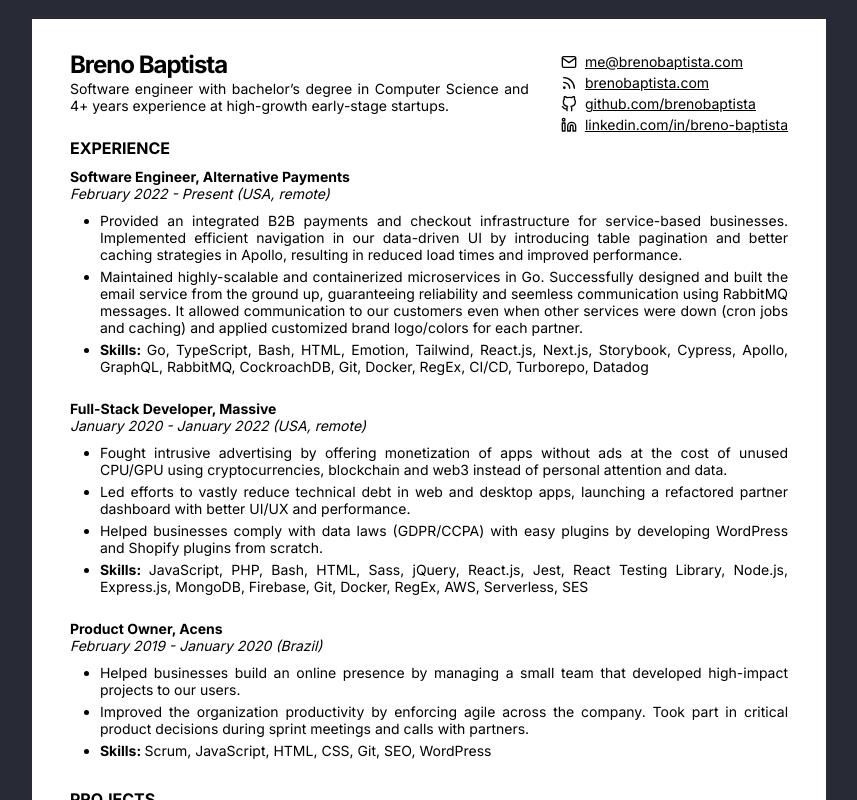
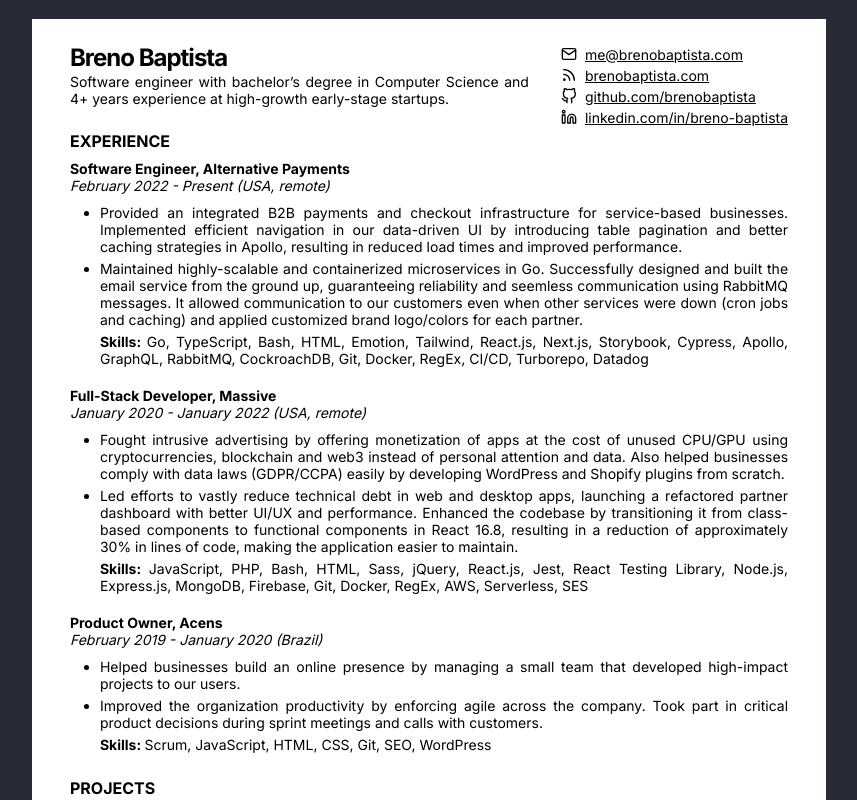
Before and after one commit to brenobaptista/blog, a Next.js app: page /resume in a window 1280 px wide. Shown: the top 800 px of the page, without its empty margins (211-1068 px from the left). Built offline with nearby package versions, Linux system fonts and the light colour scheme.

Commit message:
Update resume

```diff
--- a/src/pages/resume.tsx
+++ b/src/pages/resume.tsx
@@ -96,12 +96,9 @@ const Resume = () => (
                 caching) and applied customized brand logo/colors for each
                 partner.
               </li>
-              <li>
-                <b>Skills: </b>Go, TypeScript, Bash, HTML, Emotion, Tailwind,
-                React.js, Next.js, Storybook, Cypress, Apollo, GraphQL,
-                RabbitMQ, CockroachDB, Git, Docker, RegEx, CI/CD, Turborepo,
-                Datadog
-              </li>
+              <b>Skills: </b>Go, TypeScript, Bash, HTML, Emotion, Tailwind,
+              React.js, Next.js, Storybook, Cypress, Apollo, GraphQL, RabbitMQ,
+              CockroachDB, Git, Docker, RegEx, CI/CD, Turborepo, Datadog
             </ul>
           </div>
           <div>
@@ -109,26 +106,23 @@ const Resume = () => (
             <em>January 2020 - January 2022 (USA, remote)</em>
             <ul>
               <li>
-                Fought intrusive advertising by offering monetization of apps
-                without ads at the cost of unused CPU/GPU using
-                cryptocurrencies, blockchain and web3 instead of personal
-                attention and data.
+                Fought intrusive advertising by offering monetization of apps at
+                the cost of unused CPU/GPU using cryptocurrencies, blockchain
+                and web3 instead of personal attention and data. Also helped
+                businesses comply with data laws (GDPR/CCPA) easily by
+                developing WordPress and Shopify plugins from scratch.
               </li>
               <li>
                 Led efforts to vastly reduce technical debt in web and desktop
                 apps, launching a refactored partner dashboard with better UI/UX
-                and performance.
+                and performance. Enhanced the codebase by transitioning it from
+                class-based components to functional components in React 16.8,
+                resulting in a reduction of approximately 30% in lines of code,
+                making the application easier to maintain.
               </li>
-              <li>
-                Helped businesses comply with data laws (GDPR/CCPA) with easy
-                plugins by developing WordPress and Shopify plugins from
-                scratch.
-              </li>
-              <li>
-                <b>Skills: </b>JavaScript, PHP, Bash, HTML, Sass, jQuery,
-                React.js, Jest, React Testing Library, Node.js, Express.js,
-                MongoDB, Firebase, Git, Docker, RegEx, AWS, Serverless, SES
-              </li>
+              <b>Skills: </b>JavaScript, PHP, Bash, HTML, Sass, jQuery,
+              React.js, Jest, React Testing Library, Node.js, Express.js,
+              MongoDB, Firebase, Git, Docker, RegEx, AWS, Serverless, SES
             </ul>
           </div>
           <div>
@@ -142,11 +136,9 @@ const Resume = () => (
               <li>
                 Improved the organization productivity by enforcing agile across
                 the company. Took part in critical product decisions during
-                sprint meetings and calls with partners.
+                sprint meetings and calls with customers.
               </li>
-              <li>
-                <b>Skills: </b>Scrum, JavaScript, HTML, CSS, Git, SEO, WordPress
-              </li>
+              <b>Skills: </b>Scrum, JavaScript, HTML, CSS, Git, SEO, WordPress
             </ul>
           </div>
         </Section>
--- a/src/styles/pages/Resume.ts
+++ b/src/styles/pages/Resume.ts
@@ -12,7 +12,7 @@ export const Page = styled.div`
   background: #ffffff;
   width: 210mm;
   height: 297mm;
-  padding: 8mm 10mm;
+  padding: 6mm 10mm;
 
   @media screen {
     margin: 5mm auto;
```
Also changed, not shown: 1 other file (tests, documents, lock files or other folders).
